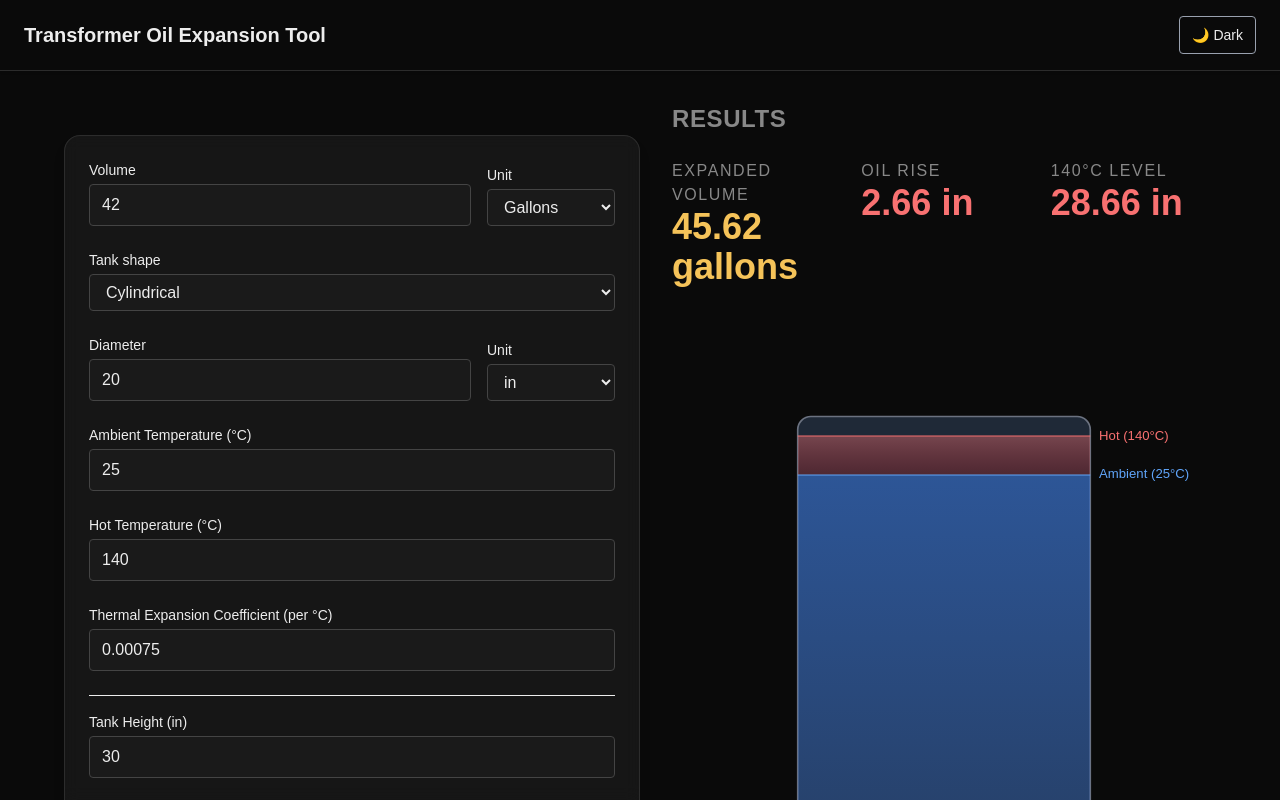
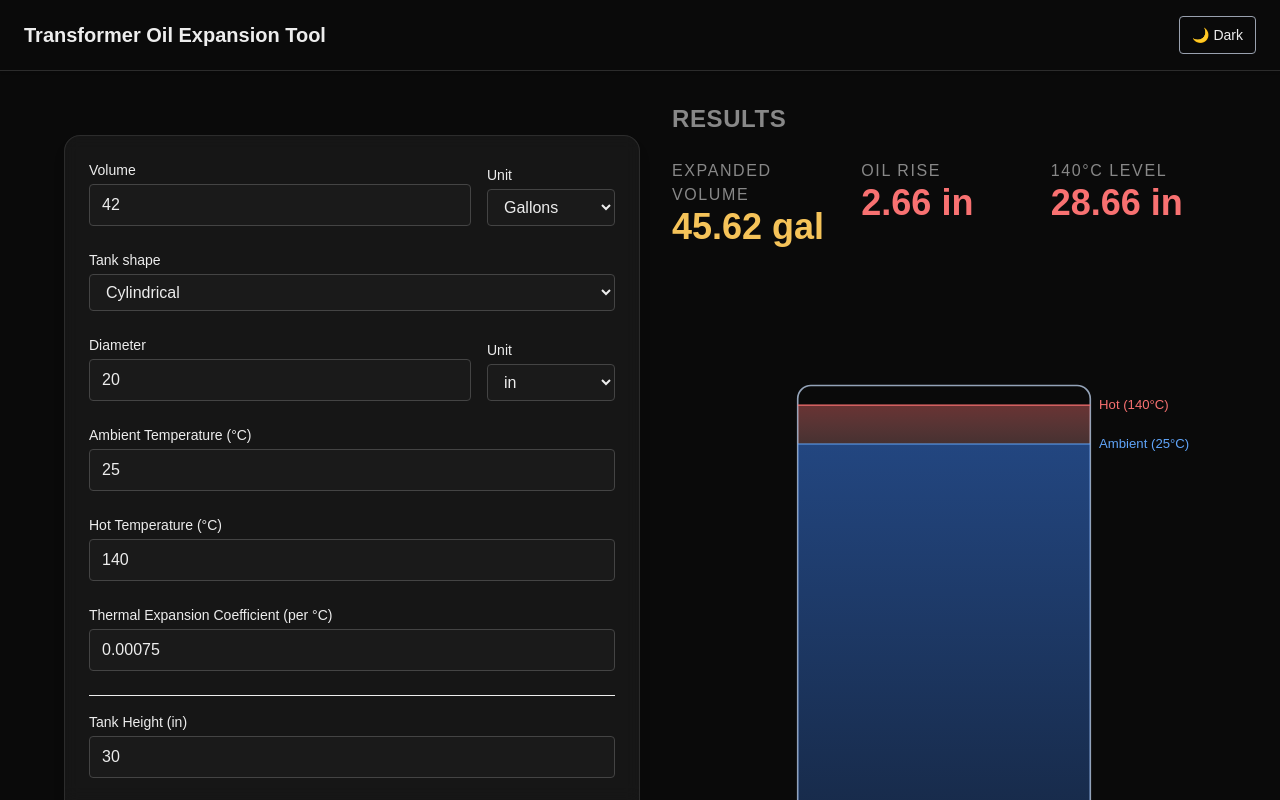
Before and after one commit to stephengilbert1/transformer_tool_tailwind, a Next.js app: page / in a window 1280 px wide. Built offline with nearby package versions, Linux system fonts and the light colour scheme.

Commit message:
Adjusted svg colours to suit both dark mode and light mode

```diff
--- a/src/app/layout.tsx
+++ b/src/app/layout.tsx
@@ -25,7 +25,8 @@ export default function RootLayout({
   children: React.ReactNode;
 }>) {
   return (
-    <html lang="en" className="dark">
+    <html lang="en" suppressHydrationWarning>
+      <head />
       <body
         className={`${geistSans.variable} ${geistMono.variable} antialiased bg-background text-foreground transition-colors duration-300 flex flex-col min-h-screen`}
       >
--- a/src/app/page.tsx
+++ b/src/app/page.tsx
@@ -3,6 +3,7 @@
 import { useState } from "react";
 import OilLevelVisualizer from "@/components/OilLevelVisualizer";
 import { CardGlass } from "@/components/CardGlass";
+import { useTheme } from "next-themes";
 
 // --- Unit helpers -----------------------------------------------------------
 function convertLengthToMeters(value: number, unit: "cm" | "in"): number {
@@ -19,6 +20,8 @@ function convertHeightFromMeters(value: number, unit: "cm" | "in"): number {
 }
 
 export default function OilExpansionPage() {
+  const { theme } = useTheme();
+
   // Form state ---------------------------------------------------------------
   const [volume, setVolume] = useState<number>(42);
   const [volumeUnit, setVolumeUnit] = useState<"liters" | "gallons">("gallons");
@@ -286,7 +289,8 @@ export default function OilExpansionPage() {
                   Expanded Volume
                 </span>
                 <span className="text-3xl md:text-4xl font-semibold text-[#f5c359]">
-                  {expandedVolumeDisplay.toFixed(2)} {volumeUnit}
+                  {expandedVolumeDisplay.toFixed(2)}{" "}
+                  {volumeUnit === "gallons" ? "gal" : "L"}
                 </span>
               </div>
 
--- a/src/components/OilLevelVisualizer.tsx
+++ b/src/components/OilLevelVisualizer.tsx
@@ -1,7 +1,10 @@
+"use client";
+import { useEffect, useState } from "react";
+
 type OilLevelVisualizerProps = {
-  ambientOilLevel: number; // in meters
-  hotOilLevel: number; // in meters
-  ambientTemp: number; // In C
+  ambientOilLevel: number;
+  hotOilLevel: number;
+  ambientTemp: number;
   hotTemp: number;
   tankHeightMeters: number;
   tankWidthMeters: number;
@@ -15,28 +18,37 @@ export default function OilLevelVisualizer({
   tankHeightMeters,
   tankWidthMeters,
 }: OilLevelVisualizerProps) {
-  const topPadding = 40; // extra space for labels (in pixels)
-  const tankDisplayHeight = 400; // Or optionally base this on containerRef if you want 1:1 matching.
+  const [mounted, setMounted] = useState(false);
 
+  useEffect(() => {
+    setMounted(true);
+  }, []);
+
+  if (!mounted) return null;
+
+  const topPadding = 40;
+  const bottomPadding = 20;
+  const tankDisplayHeight = 400;
   const scale = tankDisplayHeight / tankHeightMeters;
   const tankDisplayWidth = tankWidthMeters * scale;
   const leftPadding = 100;
   const rightPadding = 100;
   const tankX = leftPadding;
   const svgWidth = tankDisplayWidth + leftPadding + rightPadding;
-  const svgHeight = tankDisplayHeight + topPadding;
+  const svgHeight = tankDisplayHeight + topPadding + bottomPadding;
+
+  // 🎨 Dark-mode first color palette
+  const tankFill = "transparent"; // background shows through
+  const tankStroke = "#94a3b8"; // slate-400
+  const ambientLabel = "#60a5fa"; // blue-400
+  const hotLabel = "#f87171"; // red-400
 
   const ambientY = topPadding + tankDisplayHeight - ambientOilLevel * scale;
   let hotY = topPadding + tankDisplayHeight - hotOilLevel * scale;
 
-  // Ensure at least 16px spacing between labels
   const minSpacing = 16;
   if (Math.abs(hotY - ambientY) < minSpacing) {
-    if (hotY < ambientY) {
-      hotY = ambientY - minSpacing;
-    } else {
-      hotY = ambientY + minSpacing;
-    }
+    hotY = hotY < ambientY ? ambientY - minSpacing : ambientY + minSpacing;
   }
 
   return (
@@ -46,29 +58,30 @@ export default function OilLevelVisualizer({
         className="w-full h-full"
         preserveAspectRatio="xMidYMid meet"
       >
-        {/* Gradient definitions */}
         <defs>
           <linearGradient id="ambientFill" x1="0" y1="0" x2="0" y2="1">
             <stop offset="0%" stopColor="#3B82F6" stopOpacity="0.5" />
             <stop offset="100%" stopColor="#3B82F6" stopOpacity="0.25" />
           </linearGradient>
+
           <linearGradient id="hotFill" x1="0" y1="0" x2="0" y2="1">
             <stop offset="0%" stopColor="#F87171" stopOpacity="0.4" />
-            <stop offset="100%" stopColor="#DC2626" stopOpacity="0.25" />
+            <stop offset="100%" stopColor="#FCA5A5" stopOpacity="0.25" />
           </linearGradient>
-          {/* Clip path for oil fill */}
+
           <clipPath id="tankClip">
             <rect
               x={tankX}
               y={topPadding}
               width={tankDisplayWidth}
-              height={tankDisplayHeight}
+              height={tankDisplayHeight + 2}
               rx="12"
               ry="12"
             />
           </clipPath>
         </defs>
-        {/* Tank outline */}
+
+        {/* Tank */}
         <rect
           x={tankX}
           y={topPadding}
@@ -76,11 +89,12 @@ export default function OilLevelVisualizer({
           height={tankDisplayHeight}
           rx="12"
           ry="12"
-          fill="#1f2937" // Tailwind slate-800
-          stroke="#6b7280" // Tailwind gray-500
+          fill={tankFill}
+          stroke={tankStroke}
           strokeWidth="1.5"
         />
-        {/* Ambient oil level (blue) */}
+
+        {/* Ambient fill */}
         <rect
           clipPath="url(#tankClip)"
           x={tankX}
@@ -89,7 +103,8 @@ export default function OilLevelVisualizer({
           height={svgHeight - ambientY}
           fill="url(#ambientFill)"
         />
-        {/* Hot oil level (red) */}
+
+        {/* Hot fill */}
         <rect
           clipPath="url(#tankClip)"
           x={tankX}
@@ -99,12 +114,12 @@ export default function OilLevelVisualizer({
           fill="url(#hotFill)"
         />
 
-        {/* Ambient label and line */}
+        {/* Labels */}
         <text
           x={tankX + tankDisplayWidth + 8}
           y={ambientY}
           fontSize="12"
-          fill="#60a5fa"
+          fill={ambientLabel}
           textAnchor="start"
           dominantBaseline="middle"
         >
@@ -115,16 +130,14 @@ export default function OilLevelVisualizer({
           x2={tankX}
           y1={ambientY}
           y2={ambientY}
-          stroke="#60a5fa"
+          stroke={ambientLabel}
           strokeWidth="1"
         />
-
-        {/* Hot label and line */}
         <text
           x={tankX + tankDisplayWidth + 8}
           y={hotY}
           fontSize="12"
-          fill="#f87171"
+          fill={hotLabel}
           textAnchor="start"
           dominantBaseline="middle"
         >
@@ -135,7 +148,7 @@ export default function OilLevelVisualizer({
           x2={tankX}
           y1={hotY}
           y2={hotY}
-          stroke="#f87171"
+          stroke={hotLabel}
           strokeWidth="1"
         />
       </svg>
```
